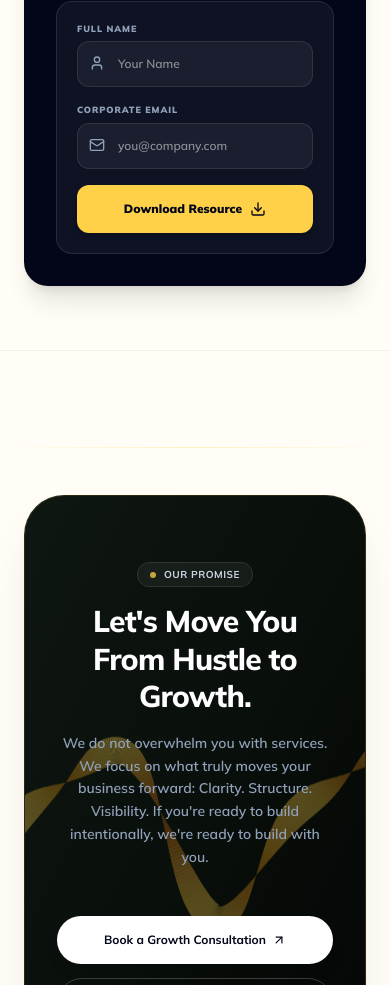
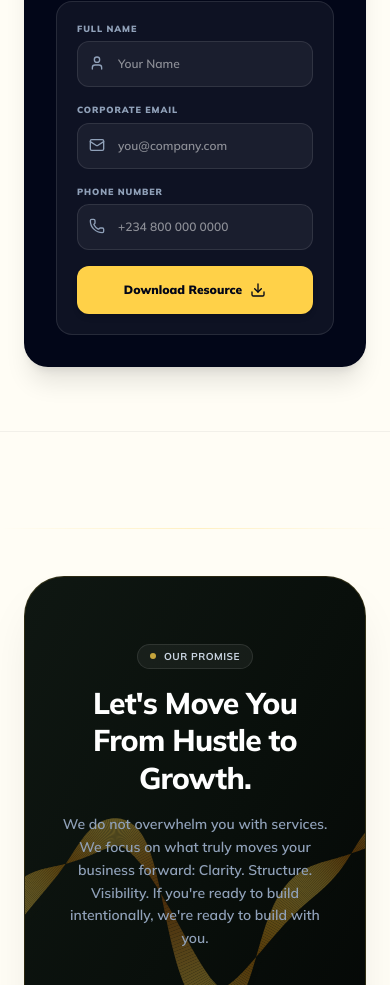
Before and after one commit to DevHubFusionX/DigitalLife, a React (Vite) app: page /resources/1 in a window 390 px wide. Shown: the part 1827-2812 px from the top of the page. Built offline with nearby package versions, Linux system fonts and the light colour scheme; no server answers; the database is empty.

Commit message:
feat: add phone number support for leads and optimize resource download handling

```diff
--- a/api/send-resource.ts
+++ b/api/send-resource.ts
@@ -27,6 +27,7 @@ export default async function handler(request: Request) {
   let body: {
     email?: string;
     name?: string;
+    phone?: string;
     resourceId?: string;
     resourceTitle?: string;
     downloadUrl?: string;
@@ -46,6 +47,7 @@ export default async function handler(request: Request) {
   const {
     email,
     name = 'Customer',
+    phone = '',
     resourceId,
     resourceTitle: reqTitle,
     downloadUrl: reqUrl,
@@ -165,7 +167,10 @@ export default async function handler(request: Request) {
           <p style="font-size: 14px; font-weight: 600; color: #334155; line-height: 1.6; margin: 0 0 16px 0;">Hi ${name},</p>
           <p style="font-size: 14px; font-weight: 500; color: #475569; line-height: 1.6; margin: 0 0 24px 0;">
             Thank you for unlocking <strong>${title}</strong>. We are thrilled to support your business journey with actionable frameworks and systems. Click the button below to download your resource:
-          </p>
+          </p>${phone ? `
+          <p style="font-size: 12px; font-weight: 500; color: #64748b; line-height: 1.6; margin: 0 0 16px 0;">
+            📱 Phone on file: <strong>${phone}</strong>
+          </p>` : ''}
           <div style="margin: 32px 0; text-align: center;">
             <a href="${validDownloadUrl}" target="_blank" rel="noopener noreferrer" style="background-color: #ffd148; color: #0f172a; padding: 14px 32px; font-weight: 800; font-size: 12px; text-transform: uppercase; letter-spacing: 0.05em; text-decoration: none; border-radius: 9999px; display: inline-block; box-shadow: 0 4px 6px -1px rgba(0,0,0,0.1), 0 2px 4px -1px rgba(0,0,0,0.06);">
               Download Resource Now
--- a/src/components/resource-detail/ResourceAccessCard.tsx
+++ b/src/components/resource-detail/ResourceAccessCard.tsx
@@ -1,4 +1,4 @@
-import { Check, Download, CreditCard, User, Mail, Loader2, ArrowRight, CheckCircle2, FileText, MessageCircle } from 'lucide-react';
+import { Check, Download, CreditCard, User, Mail, Phone, Loader2, ArrowRight, CheckCircle2, FileText, MessageCircle } from 'lucide-react';
 import type { Resource } from '../../types/resource';
 import { openWhatsApp } from '../../lib/whatsapp';
 
@@ -8,6 +8,8 @@ interface ResourceAccessCardProps {
   setName: (val: string) => void;
   email: string;
   setEmail: (val: string) => void;
+  phone: string;
+  setPhone: (val: string) => void;
   isLoading: boolean;
   formSubmitted: boolean;
   onUnlock: (e: React.FormEvent) => void;
@@ -21,6 +23,8 @@ export default function ResourceAccessCard({
   setName,
   email,
   setEmail,
+  phone,
+  setPhone,
   isLoading,
   formSubmitted,
   onUnlock,
@@ -99,6 +103,23 @@ export default function ResourceAccessCard({
                     className="w-full bg-white/5 border border-white/10 rounded-xl pl-10 pr-4 py-3.5 text-xs font-semibold text-white focus:outline-none focus:border-[#ffd148] transition-colors"
                   />
                   <Mail className="absolute left-3 top-3.5 w-4 h-4 text-slate-400" />
+                </div>
+              </div>
+
+              <div>
+                <label className="text-[9px] font-black uppercase tracking-widest text-slate-400 block mb-1.5">
+                  Phone Number
+                </label>
+                <div className="relative">
+                  <input
+                    type="tel"
+                    placeholder="+234 800 000 0000"
+                    required
+                    value={phone}
+                    onChange={(e) => setPhone(e.target.value)}
+                    className="w-full bg-white/5 border border-white/10 rounded-xl pl-10 pr-4 py-3.5 text-xs font-semibold text-white focus:outline-none focus:border-[#ffd148] transition-colors"
+                  />
+                  <Phone className="absolute left-3 top-3.5 w-4 h-4 text-slate-400" />
                 </div>
               </div>
 
--- a/src/lib/email.ts
+++ b/src/lib/email.ts
@@ -1,6 +1,7 @@
 export interface SendResourceEmailParams {
   name: string;
   email: string;
+  phone?: string;
   resourceId: string;
   resourceTitle: string;
   downloadUrl?: string | null;
@@ -26,6 +27,7 @@ export async function sendResourceDeliveryEmail(
       body: JSON.stringify({
         name: params.name.trim(),
         email: params.email.trim(),
+        phone: params.phone?.trim() || '',
         resourceId: params.resourceId,
         resourceTitle: params.resourceTitle,
         downloadUrl: params.downloadUrl || '',
--- a/src/lib/firestore/leads.ts
+++ b/src/lib/firestore/leads.ts
@@ -30,6 +30,7 @@ export function subscribeToLeads(
           id: d.id,
           name: data.name || '',
           email: data.email || '',
+          phone: data.phone || '',
           resourceId: data.resourceId || '',
           resourceTitle: data.resourceTitle || '',
           createdAt: toIsoTimestamp(data.createdAt),
--- a/src/pages/ResourceDetailPage.tsx
+++ b/src/pages/ResourceDetailPage.tsx
@@ -23,6 +23,7 @@ export default function ResourceDetailPage() {
   const [isLoading, setIsLoading] = useState(false);
   const [email, setEmail] = useState('');
   const [name, setName] = useState('');
+  const [phone, setPhone] = useState('');
   const [shareOpen, setShareOpen] = useState(false);
 
   const resource = resources.find((r) => r.id === id) ?? resources[0];
@@ -49,13 +50,16 @@ export default function ResourceDetailPage() {
     setIsLoading(true);
 
     try {
-      // 1. Trigger the direct document download to the user's device immediately
-      await downloadResourceDocument(resource.downloadUrl, resource);
+      // 1. Trigger the direct document download (fire-and-forget so lead & email always proceed)
+      downloadResourceDocument(resource.downloadUrl, resource).catch((err) =>
+        console.warn('Download trigger notification:', err)
+      );
 
       // 2. Save lead record in Firestore CRM
       await addLead({
         name: name.trim(),
         email: email.trim(),
+        phone: phone.trim(),
         resourceId: resource.id,
         resourceTitle: resource.title,
       });
@@ -64,6 +68,7 @@ export default function ResourceDetailPage() {
       await sendResourceDeliveryEmail({
         name: name.trim(),
         email: email.trim(),
+        phone: phone.trim(),
         resourceId: resource.id,
         resourceTitle: resource.title,
         downloadUrl: resource.downloadUrl,
@@ -80,7 +85,7 @@ export default function ResourceDetailPage() {
 
   const handlePaidUnlock = async (e: React.FormEvent) => {
     e.preventDefault();
-    if (!email || !name || !resource) return;
+    if (!email || !name || !phone || !resource) return;
     setIsLoading(true);
 
     try {
@@ -113,6 +118,11 @@ export default function ResourceDetailPage() {
               value: name.trim(),
             },
             {
+              display_name: 'Phone Number',
+              variable_name: 'phone_number',
+              value: phone.trim(),
+            },
+            {
               display_name: 'Resource Title',
               variable_name: 'resource_title',
               value: resource.title,
@@ -134,6 +144,7 @@ export default function ResourceDetailPage() {
             await addLead({
               name: name.trim(),
               email: email.trim(),
+              phone: phone.trim(),
               resourceId: resource.id,
               resourceTitle: resource.title,
               isPaid: true,
@@ -148,6 +159,7 @@ export default function ResourceDetailPage() {
             await sendResourceDeliveryEmail({
               name: name.trim(),
               email: email.trim(),
+              phone: phone.trim(),
               resourceId: resource.id,
               resourceTitle: resource.title,
               downloadUrl: resource.downloadUrl,
@@ -215,6 +227,8 @@ export default function ResourceDetailPage() {
             setName={setName}
             email={email}
             setEmail={setEmail}
+            phone={phone}
+            setPhone={setPhone}
             isLoading={isLoading}
             formSubmitted={formSubmitted}
             onUnlock={handleUnlock}
--- a/src/types/lead.ts
+++ b/src/types/lead.ts
@@ -2,6 +2,7 @@ export interface Lead {
   id: string;
   name: string;
   email: string;
+  phone?: string;
   resourceId: string;
   resourceTitle: string;
   createdAt: string; // ISO String
--- a/vite.config.ts
+++ b/vite.config.ts
@@ -20,6 +20,7 @@ function resendDevApiPlugin(env: Record<string, string>): Plugin {
               const {
                 email,
                 name = 'Customer',
+                phone = '',
                 resourceId,
                 resourceTitle: reqTitle,
                 downloadUrl: reqUrl,
@@ -120,7 +121,10 @@ function resendDevApiPlugin(env: Record<string, string>): Plugin {
                     <p style="font-size: 14px; font-weight: 600; color: #334155; line-height: 1.6; margin: 0 0 16px 0;">Hi ${name},</p>
                     <p style="font-size: 14px; font-weight: 500; color: #475569; line-height: 1.6; margin: 0 0 24px 0;">
                       Thank you for unlocking <strong>${title}</strong>. We are thrilled to support your business journey with actionable frameworks and systems. Click the button below to download your resource:
-                    </p>
+                    </p>${phone ? `
+                    <p style="font-size: 12px; font-weight: 500; color: #64748b; line-height: 1.6; margin: 0 0 16px 0;">
+                      📱 Phone on file: <strong>${phone}</strong>
+                    </p>` : ''}
                     <div style="margin: 32px 0; text-align: center;">
                       <a href="${validDownloadUrl}" target="_blank" rel="noopener noreferrer" style="background-color: #ffd148; color: #0f172a; padding: 14px 32px; font-weight: 800; font-size: 12px; text-transform: uppercase; letter-spacing: 0.05em; text-decoration: none; border-radius: 9999px; display: inline-block; box-shadow: 0 4px 6px -1px rgba(0,0,0,0.1), 0 2px 4px -1px rgba(0,0,0,0.06);">
                         Download Resource Now
```
Also changed, not shown: src/components/admin/leads/LeadsTable.tsx (+30 -3 lines), src/lib/download.ts (+23 -11 lines).
